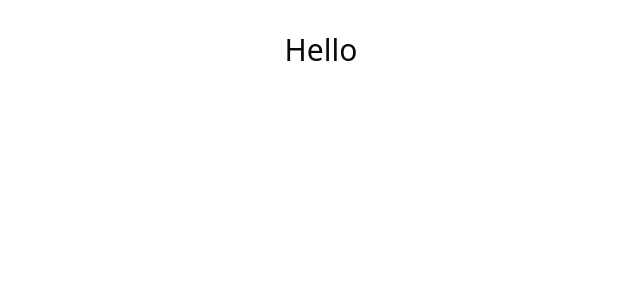
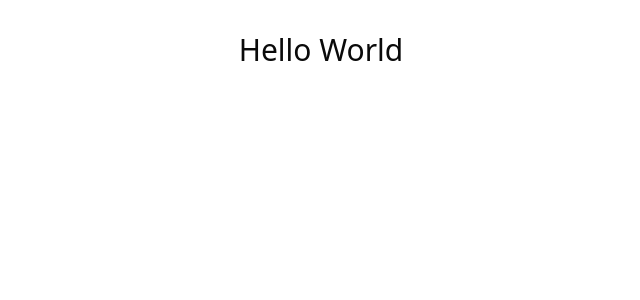
Before and after one commit to aman-4321/CourseMatic, a React (Vite) app in the folder frontend/: page / in a window 1280 px wide. Shown: the top 300 px of the page, without its empty margins (319-959 px from the left). Built offline with nearby package versions, Linux system fonts and the light colour scheme.

Commit message:
First committ

```diff
--- a/frontend/src/App.tsx
+++ b/frontend/src/App.tsx
@@ -8,7 +8,7 @@ function App() {
 
   return (
     <h1 className='text-3xl'>
-      Hello
+      Hello World
     </h1>
   )
 }
```
